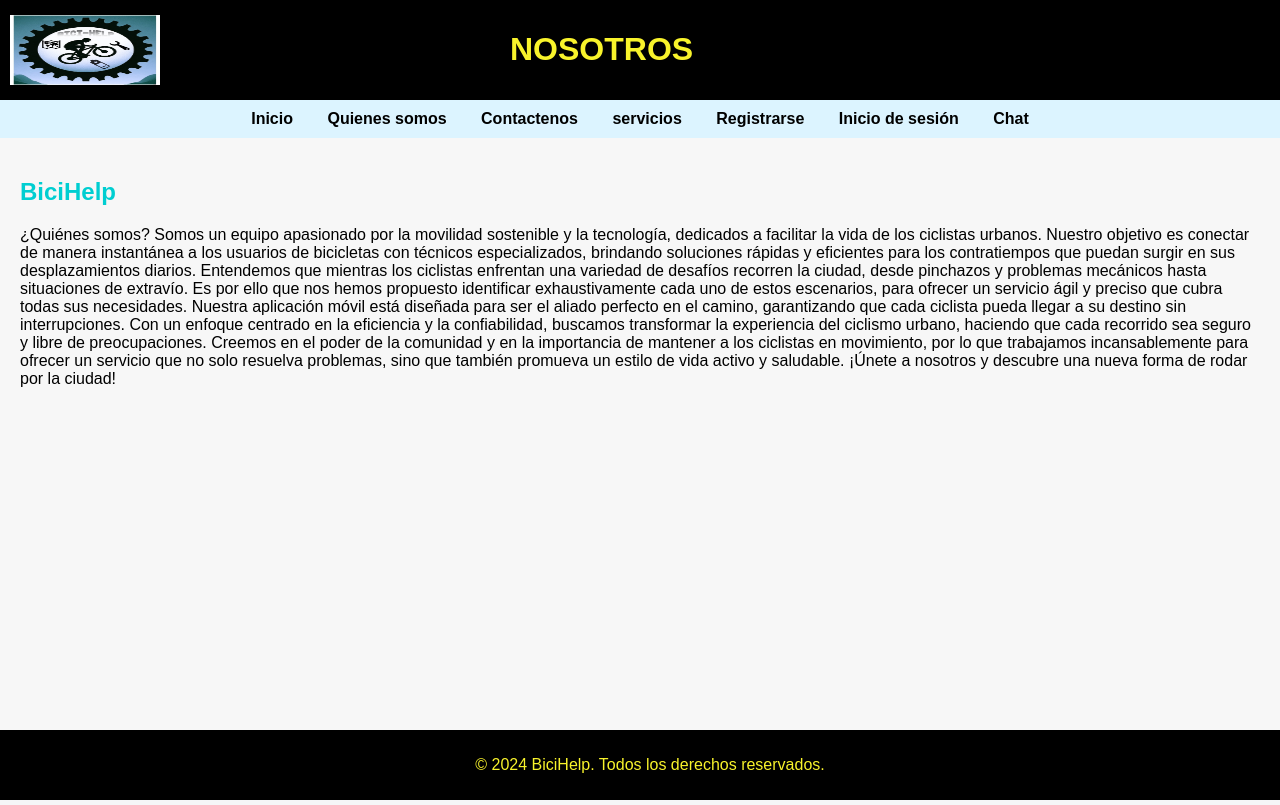
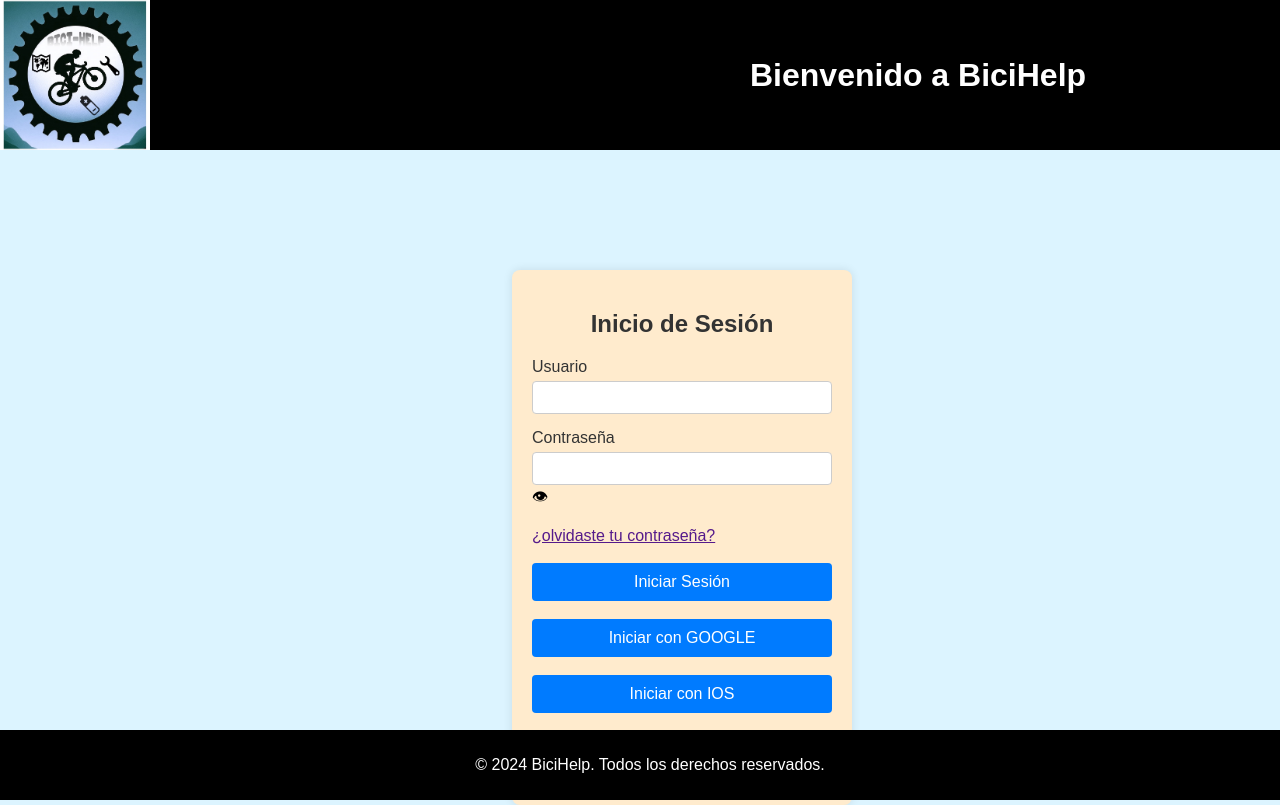
Before and after one commit to julian122794/Bicihelp., a PHP site: page /Nosotros.php in a window 1280 px wide. Run offline with PHP 8.4, Linux system fonts and the light colour scheme.

Commit message:
Update Nosotros.php

```diff
--- a/Bicihelp/VIEW/Nosotros.php
+++ b/Bicihelp/VIEW/Nosotros.php
@@ -1,53 +1,46 @@
-<!DOCTYPE html>
 <html lang="es">
-
 <head>
     <meta charset="UTF-8">
     <meta name="viewport" content="width=device-width, initial-scale=1.0">
-    <title>NOSOTROS</title>
-    <link rel="stylesheet" href="../CSS/Inicio.css">
+    <title>Inicio de Sesión</title>
+    <link rel="stylesheet" href="../CSS/Styles.css">
 </head>
 
 <body>
+    <header>
+        <div class = "logo">
+            <img src="../IMG/logo.jpg" width="150" height="150" alt="25">
+        <h1 class="title">Bienvenido a BiciHelp</h1>
+        </div>
 
-    <header>
-        <div class="logo">
-            <img src="../IMG/logo.jpg" width="150" height="200" alt="25">
-            <h1>NOSOTROS</h1>
-        </div>
     </header>
-    <nav>
-        <ul>
-            <li><a href="../VIEW/Inicio.php">Inicio</a></li>
-            <li><a href="../VIEW/Nosotros.php">Quienes somos</a></li>
-            <li><a href="../VIEW/contactenos.php">Contactenos</a></li>
-            <li><a href="../VIEW/Servicios.php">servicios</a></li>
-            <li><a href="../VIEW/Registro_contratista.php">Registrarse</a></li>
-            <li><a href="../VIEW/Inicio_sesion.php">Inicio de sesión</a></li>
-            <li><a href="../VIEW/chat.php">Chat</a></li>
+    <div class="login-container">
+        <h2>Inicio de Sesión</h2>
+      <form action="../CONTROLER/ingreso.php" method="post">
+            <div class="input-group">
+                <label for="username">Usuario</label>
+                <input type="text" id="username" name="username" required>
+            </div>
+            <div class="input-group">
+                <label for="password">Contraseña</label>
+                <input type="password" id="password" name="password" required>
+                <span class="eye-icon">&#128065;</span>
+            </div>
+            <a href="">¿olvidaste tu contraseña?</a>  </br></br>
+            <button type="submit">Iniciar Sesión</button>
+            <br></br>
+            <button type="submit">Iniciar con GOOGLE</button>
+            <br></br>
+            <button type="submit">Iniciar con IOS </button></br></br>
 
-        </ul>
-    </nav>
-    <main>
-
-        <section>
-            <h2>BiciHelp</h2>
-            <p>¿Quiénes somos?
-
-                Somos un equipo apasionado por la movilidad sostenible y la tecnología, dedicados a facilitar la vida de los ciclistas urbanos. Nuestro objetivo es conectar de manera instantánea a los usuarios de bicicletas con técnicos especializados, brindando soluciones rápidas y eficientes para los contratiempos que puedan surgir en sus desplazamientos diarios.
-
-                Entendemos que mientras los ciclistas enfrentan una variedad de desafíos recorren la ciudad, desde pinchazos y problemas mecánicos hasta situaciones de extravío. Es por ello que nos hemos propuesto identificar exhaustivamente cada uno de estos escenarios, para ofrecer un servicio ágil y preciso que cubra todas sus necesidades.
-
-                Nuestra aplicación móvil está diseñada para ser el aliado perfecto en el camino, garantizando que cada ciclista pueda llegar a su destino sin interrupciones. Con un enfoque centrado en la eficiencia y la confiabilidad, buscamos transformar la experiencia del ciclismo urbano, haciendo que cada recorrido sea seguro y libre de preocupaciones.
-
-                Creemos en el poder de la comunidad y en la importancia de mantener a los ciclistas en movimiento, por lo que trabajamos incansablemente para ofrecer un servicio que no solo resuelva problemas, sino que también promueva un estilo de vida activo y saludable. ¡Únete a nosotros y descubre una nueva forma de rodar por la ciudad!</p>
-        </section>
-
-    </main>
+            <div>
+            <button type="submit">volver</button>
+            </div>
+        </form>
+    </div>
     <?php
 
-    include("footer.php")
-    ?>
+include("footer.php")
+?>
 </body>
-
 </html>
```
